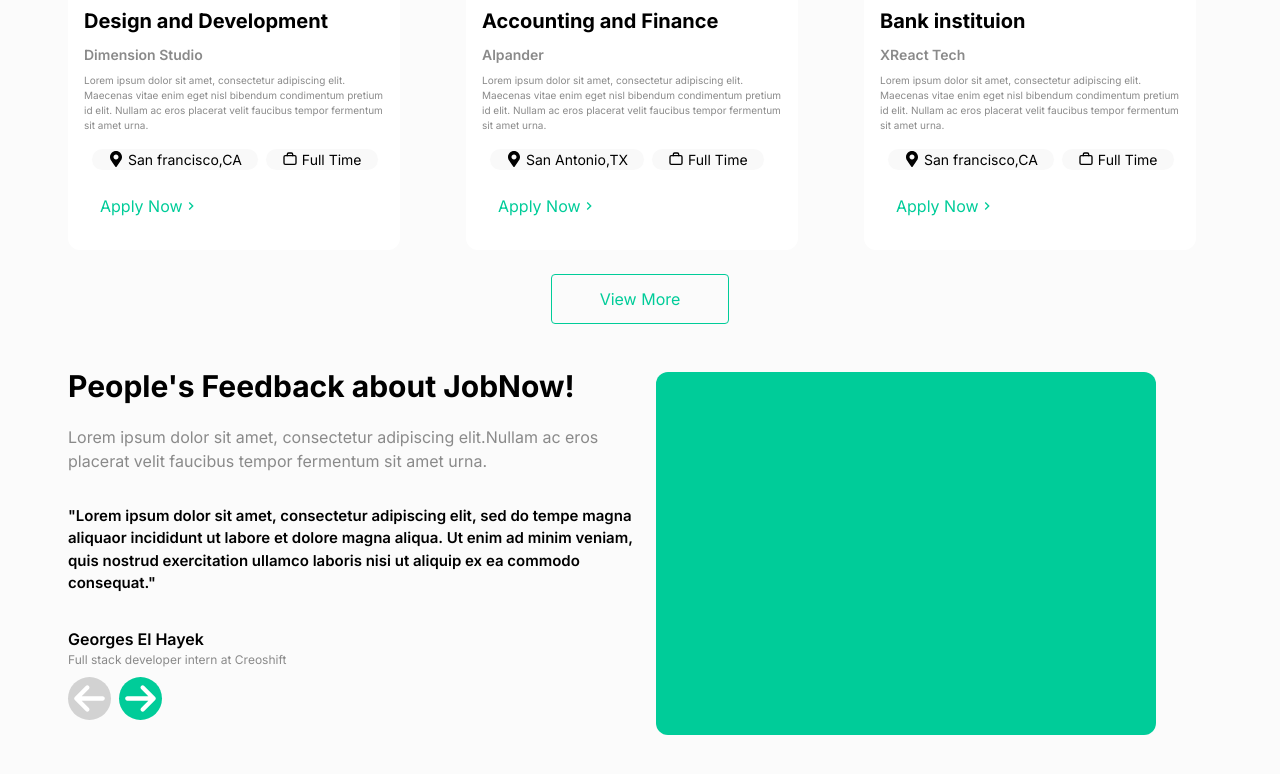
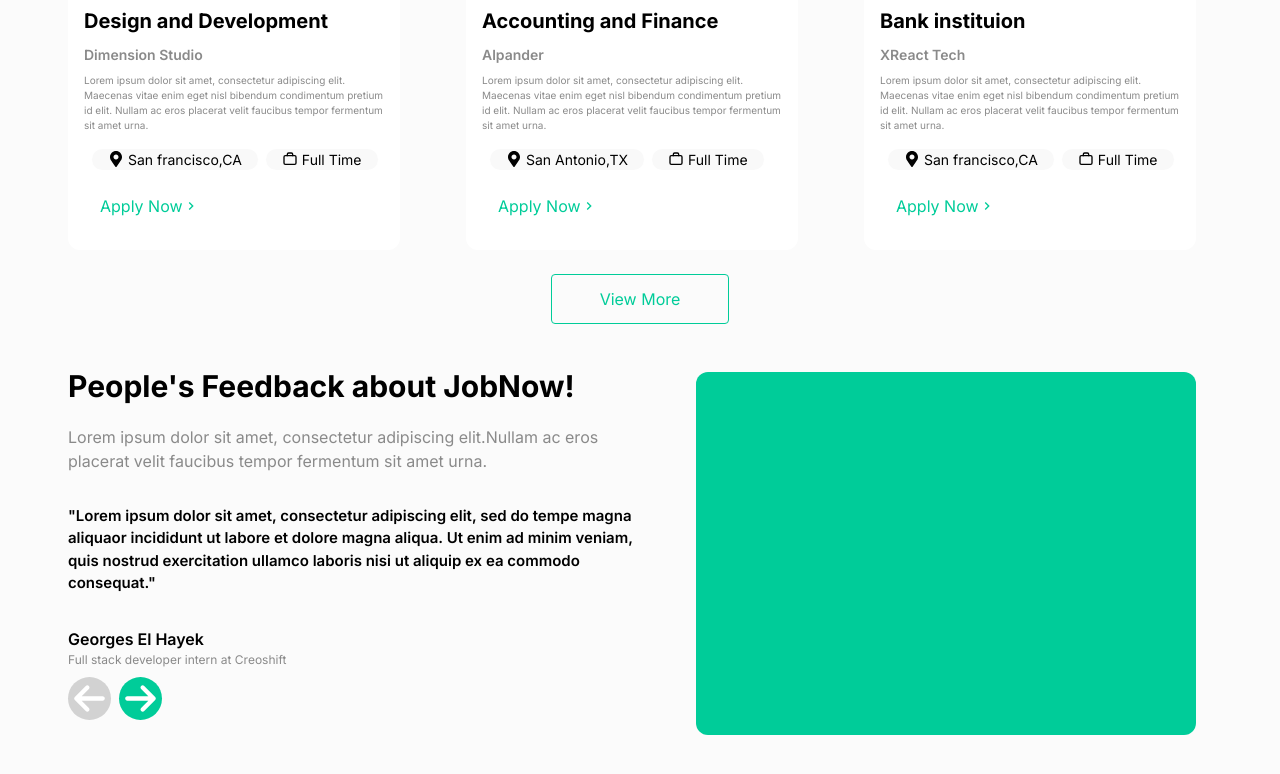
Before and after one commit to Georgeshayek/designpage, a Next.js app: page / in a window 1280 px wide. Shown: the part 2379-3153 px from the top of the page. Built offline with nearby package versions, Linux system fonts and the light colour scheme.

Commit message:
fixed image positioning in feedback

```diff
--- a/src/components/Feedback/feedback.js
+++ b/src/components/Feedback/feedback.js
@@ -88,7 +88,7 @@ const Feedback = () => {
 							</div>
 						</div>
 					</div>
-					<div className=" col-span-1 lg:col-start-2  flex lg:justify-start  max-lg:justify-center items-center lg:px-4">
+					<div className=" col-span-1 lg:col-start-2  flex lg:justify-end  max-lg:justify-center items-center lg:px-4">
 						<Image
 							src={arr[indx].img}
 							width={500}
```
